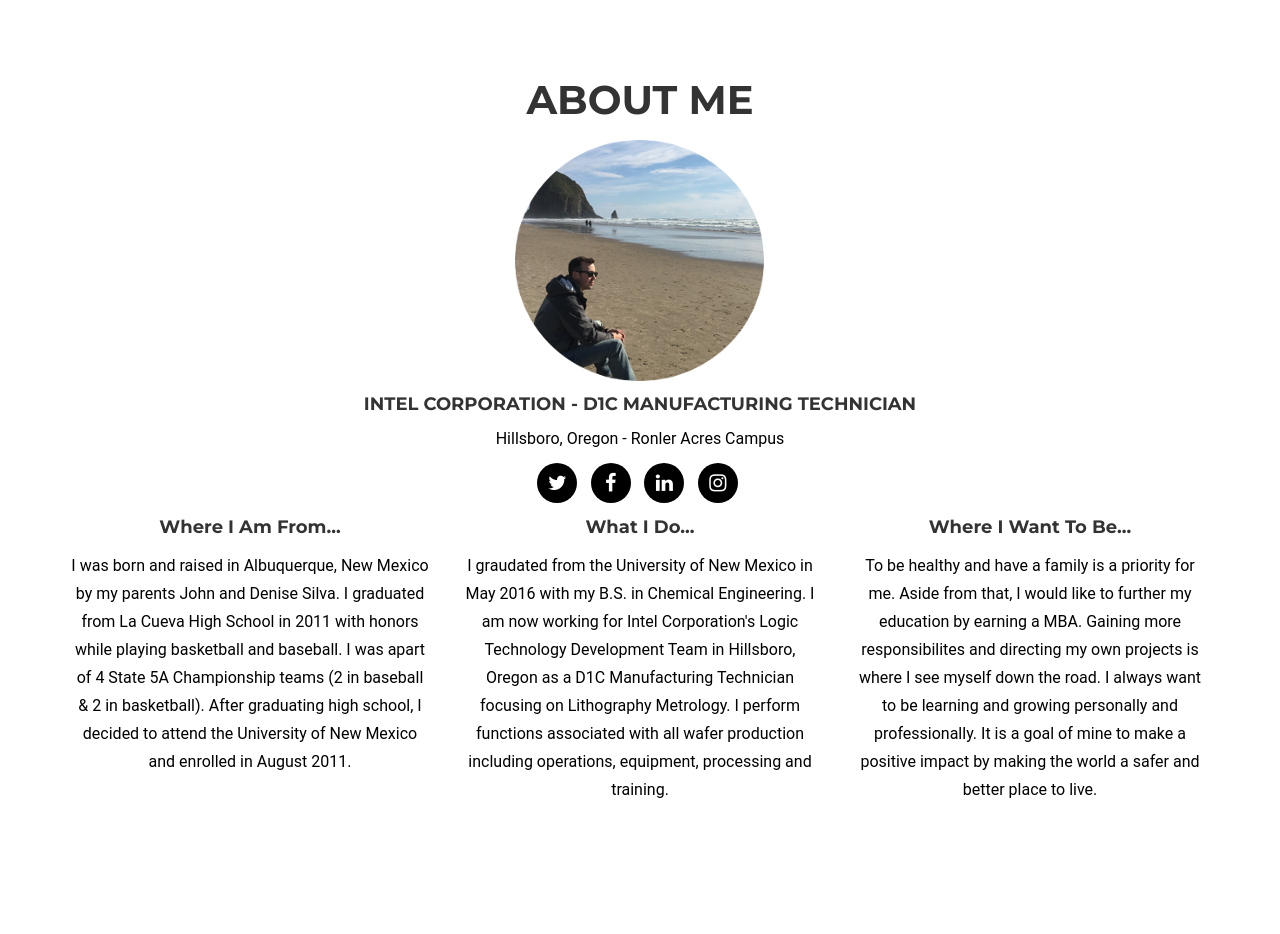
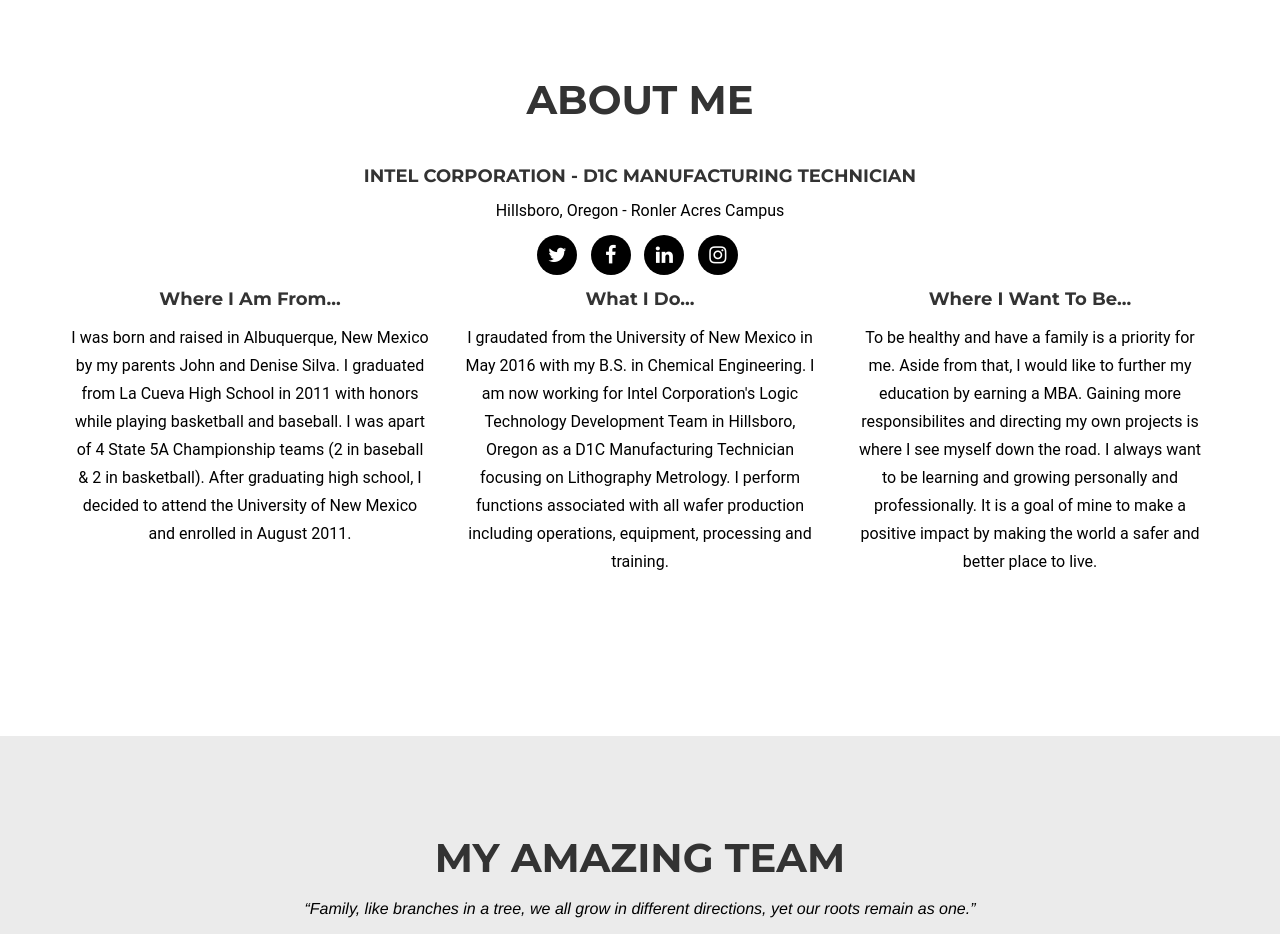
Before and after one commit to jakeasil/mysite, a website: page index.html in a window 1280 px wide. Shown: the part 820-1754 px from the top of the page. Drawn offline with nearby package versions, Linux system fonts and the light colour scheme; files whose address does not match are found by name; a web font is replaced by a local one.

Commit message:
Add files via upload

```diff
--- a/index.html
+++ b/index.html
@@ -95,7 +95,7 @@
             <div class="row">
                 <div class="col-lg-12 text-center">
                     <h2 class="section-heading">About Me</h2>
-						<img src="https://github.com/jakeasil/mysite/blob/master/img/profilepicture1.png">
+				    <img https://github.com/jakeasil/mysite/blob/master/img/profilepicture1.png>
 					<h4>Intel Corporation - D1C Manufacturing Technician </h4>
                         <p class="text-muted">Hillsboro, Oregon - Ronler Acres Campus </br></p>
                         <ul class="list-inline social-buttons">
```
